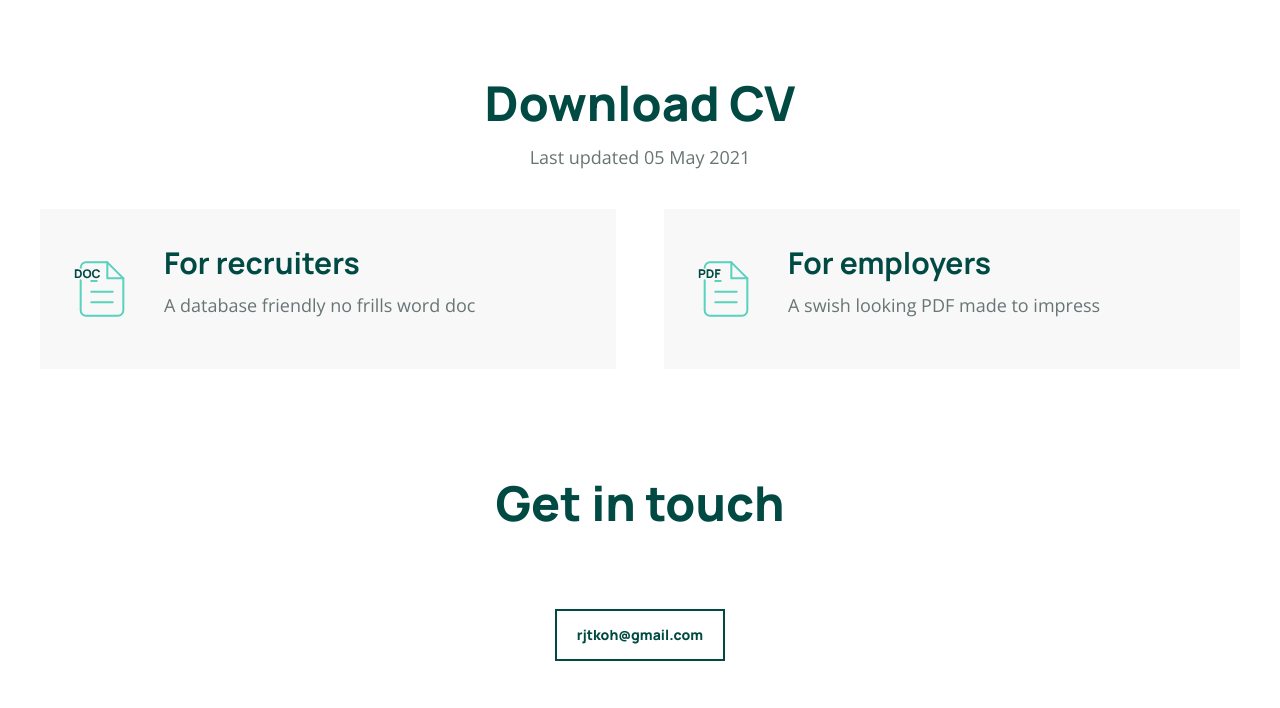
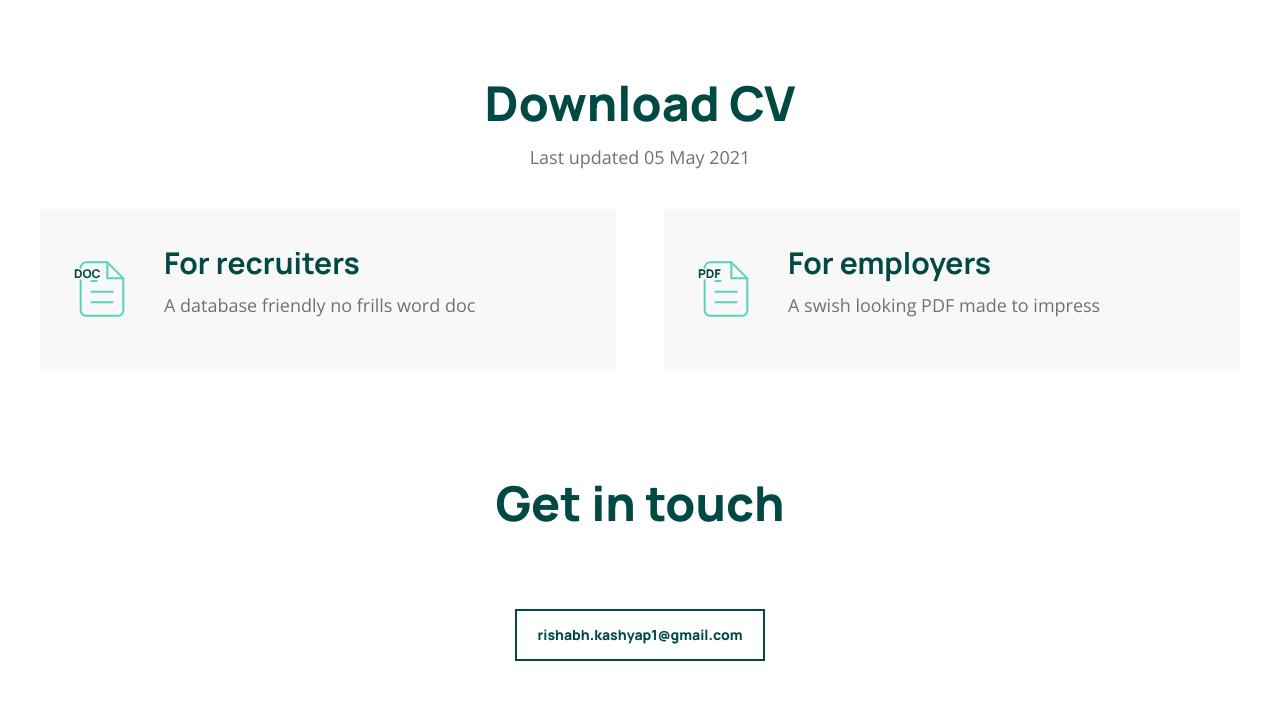
Before and after one commit to rishabhkashyap1/rishabh-portfolio, a plain HTML site: page index.html in a window 1280 px wide. Shown: the part 2094-2802 px from the top of the page. Drawn offline with nearby package versions, Linux system fonts and the light colour scheme; files whose address does not match are found by name.

Commit message:
Update index.html

```diff
--- a/index.html
+++ b/index.html
@@ -141,7 +141,7 @@
     <h2 style = "text-align: center; margin-bottom: 30px;">Get in touch</h2>
     <div class="tooltip" id="tooltiphidden">copy to clipboard</div>
     <div class="triangle"></div>
-    <button id="btnCopy" onclick="copyStuff()" onmouseenter="enterFunc()" onmouseout="outFunc()" class="button-ghost">rjtkoh@gmail.com</button>
+    <button id="btnCopy" onclick="copyStuff()" onmouseenter="enterFunc()" onmouseout="outFunc()" class="button-ghost">rishabh.kashyap1@gmail.com</button>
 
     <div id="socialmedia">
         <button onclick="location.href='https://www.linkedin.com/in/rishabh-kashyap-b67263a4/'" class="button-social">
```
